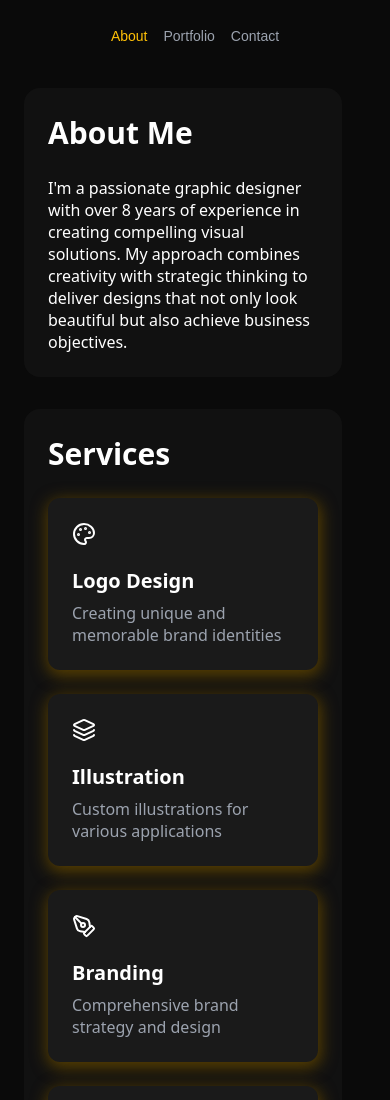
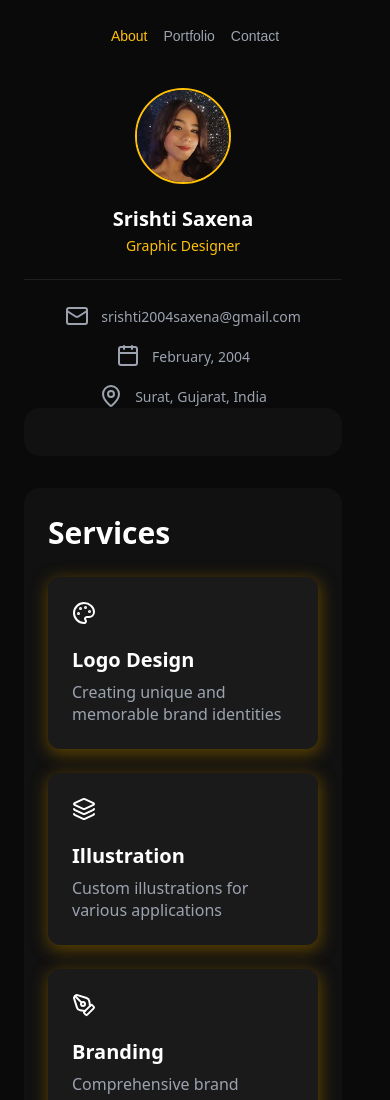
Before and after one commit to Srish2702/Srish2702.github.io, a plain HTML site: page index.html in a window 390 px wide. Shown: the top 1100 px of the page. Drawn offline with nearby package versions, Linux system fonts and the light colour scheme; no server answers.

Commit message:
dynamic about me

```diff
--- a/index.html
+++ b/index.html
@@ -13,7 +13,6 @@
         <ul>
             <li><button class="nav-link active" data-tab="about">About</button></li>
             <li><button class="nav-link" data-tab="portfolio">Portfolio</button></li>
-            <!-- <li><button class="nav-link" data-tab="blog">Blog</button></li> -->
             <li><button class="nav-link" data-tab="contact">Contact</button></li>
         </ul>
     </nav>
@@ -21,7 +20,6 @@
     <!-- Left Sidebar -->
     <aside class="sidebar">
         <div class="profile">
-            <!-- <img src="https://images.unsplash.com/photo-1494790108377-be9c29b29330?auto=format&fit=crop&q=80&w=150&h=150"  -->
             <img src="profile.jpg"
                  alt="Profile"
                  class="profile-img">
@@ -51,12 +49,34 @@
     <main class="main-content">
         <!-- About Section -->
         <section id="about" class="section active">
-            <div class="card">
-                <h2>About Me</h2>
-                <p>I'm a passionate graphic designer with over 8 years of experience in creating
-                   compelling visual solutions. My approach combines creativity with strategic
-                   thinking to deliver designs that not only look beautiful but also achieve
-                   business objectives.</p>
+            <div class="mob-sidebar">
+                <div class="profile">
+                    <img src="profile.jpg"
+                         alt="Profile"
+                         class="profile-img">
+                    <h1>Srishti Saxena</h1>
+                    <p class="designation">Graphic Designer</p>
+                </div>
+
+                <div class="divider"></div>
+
+                <div class="contact-info">
+                    <div class="info-item">
+                        <i data-lucide="mail"></i>
+                        <span>srishti2004saxena@gmail.com</span>
+                    </div>
+                    <div class="info-item">
+                        <i data-lucide="calendar"></i>
+                        <span>February, 2004</span>
+                    </div>
+                    <div class="info-item">
+                        <i data-lucide="map-pin"></i>
+                        <span>Surat, Gujarat, India</span>
+                    </div>
+                </div>
+            </div>
+            <div class="card about-me">
+
             </div>
 
             <div class="card">
@@ -120,7 +140,6 @@
                         <button class="read-more">Read More →</button>
                     </div>
                 </article>
-                <!-- Add more blog posts here -->
             </div>
         </section>
 
@@ -157,7 +176,6 @@
                 <i data-lucide="x"></i>
             </button>
             <div class="modal-body">
-                <!-- Content will be dynamically inserted here -->
             </div>
         </div>
     </div>
--- a/script.js
+++ b/script.js
@@ -129,6 +129,17 @@
         });
 
         $.ajax({
+            url: 'https://srishti.raju.serv00.net/api/about',
+            type: 'get',
+            success: function(response) {
+                const data = response;
+                $('.about-me').append(`
+                    <h2>About Me</h2>
+                    ${data}
+                `);
+            }
+        });
+        $.ajax({
             url: 'https://srishti.raju.serv00.net/api/feedbacks',
             type: 'get',
             success: function(response) {
@@ -165,7 +176,7 @@
                     $portfolioGrid.empty();
                     $portfolioGrid.append(`
                         <div class="portfolio-item" data-id="${item.id}">
-                            <img src="${item.coverpic}" alt="${item.title}">
+                            <img src="${item.coverpic}" alt="image is Loading...">
                             <!-- <div class="portfolio-overlay">
                                 <svg xmlns="http://www.w3.org/2000/svg" width="24" height="24" viewBox="0 0 24 24" fill="none" stroke="currentColor" stroke-width="2" stroke-linecap="round" stroke-linejoin="round" data-lucide="eye" class="lucide lucide-eye"><path d="M2.062 12.348a1 1 0 0 1 0-.696 10.75 10.75 0 0 1 19.876 0 1 1 0 0 1 0 .696 10.75 10.75 0 0 1-19.876 0"></path><circle cx="12" cy="12" r="3"></circle></svg>
                             </div> -->
--- a/style.css
+++ b/style.css
@@ -20,6 +20,10 @@ body {
     color: var(--text);
     min-height: 100vh;
     padding: 1.5rem;
+}
+
+.mob-sidebar {
+    display: none;
 }
 
 /* Navigation */
@@ -449,6 +453,16 @@ h2 {
         display: none;
     }
 
+    .mob-sidebar {
+        display: grid;
+        align-items: center;
+        text-align: center;
+    }
+
+    .contact-info {
+        align-items: center;
+    }
+
     .main-content {
         margin-left: 0; /* Remove the margin on mobile */
         margin-top: 4rem; /* Adjust the top margin for better spacing */
@@ -467,6 +481,16 @@ h2 {
     .testimonials-grid,
     .portfolio-grid {
         grid-template-columns: 1fr;
+    }
+
+    .mob-sidebar {
+        display: grid;
+        align-items: center;
+        text-align: center;
+    }
+
+    .contact-info {
+        align-items: center;
     }
 
     .card {
```
